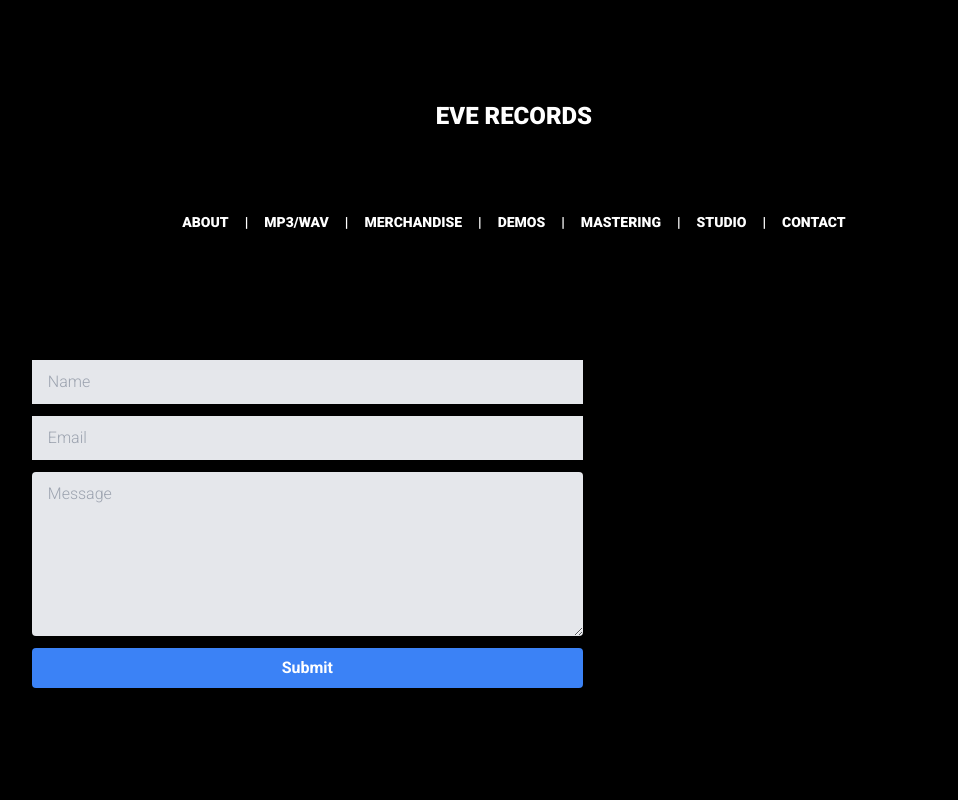
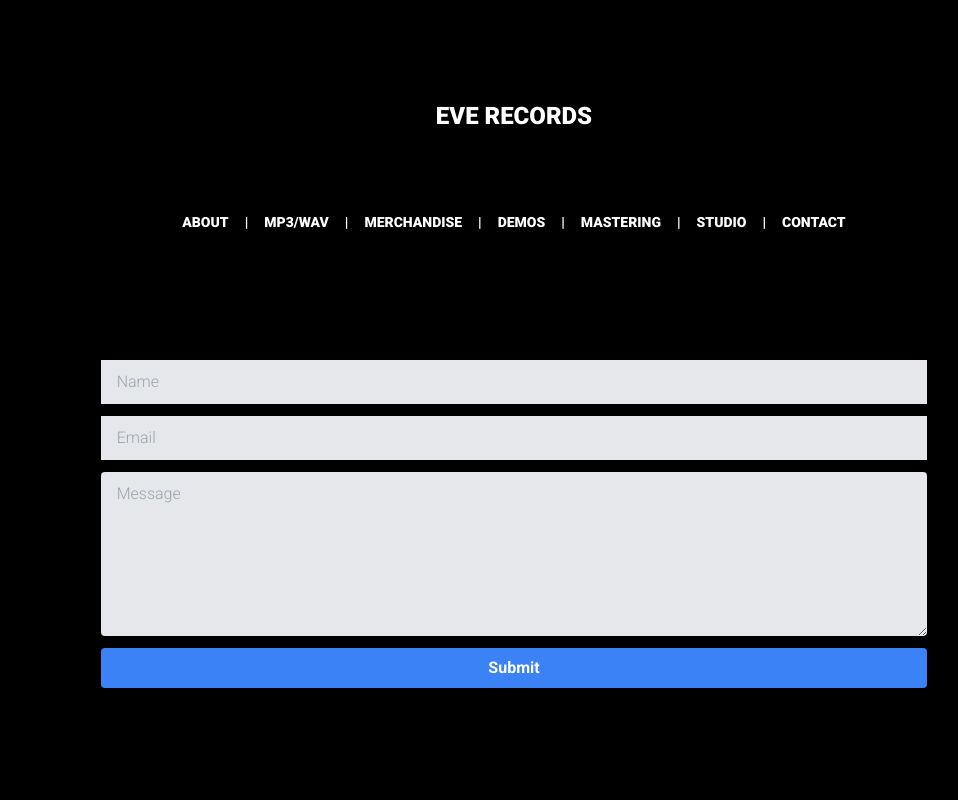
Before and after one commit to carlwicker/eve-records-microsite, a Next.js app: page /contact in a window 1280 px wide. Shown: the top 800 px of the page, without its empty margins (126-1084 px from the left). Built offline with nearby package versions, Linux system fonts and the light colour scheme.

Commit message:
form position hotfix

```diff
--- a/app/contact/page.tsx
+++ b/app/contact/page.tsx
@@ -46,10 +46,10 @@ export default function ContactPage() {
 
   return (
     <div className="py-32">
-      <section className="flex w-full">
-        <div className="xl:w-2/3 w-full align-middle flex flex-col self-center gap-8">
+      <section className="flex w-full justify-center">
+        <div className="xl:w-2/3 w-full align-middle flex flex-col gap-8">
           <form
-            className="w-full lg:w-2/3 self-center"
+            className="w-full  "
             onSubmit={handleSubmit}
             onChange={() => {
               setFormData({
@@ -59,7 +59,7 @@ export default function ContactPage() {
               });
             }}
           >
-            <div className="flex flex-wrap mb-6">
+            <div className="flex flex-wrap mb-6 ">
               <div className="w-full ">
                 <input
                   className="w-full bg-gray-200 text-gray-700  py-3 px-4 mb-3 leading-tight focus:outline-none focus:bg-white"
```
